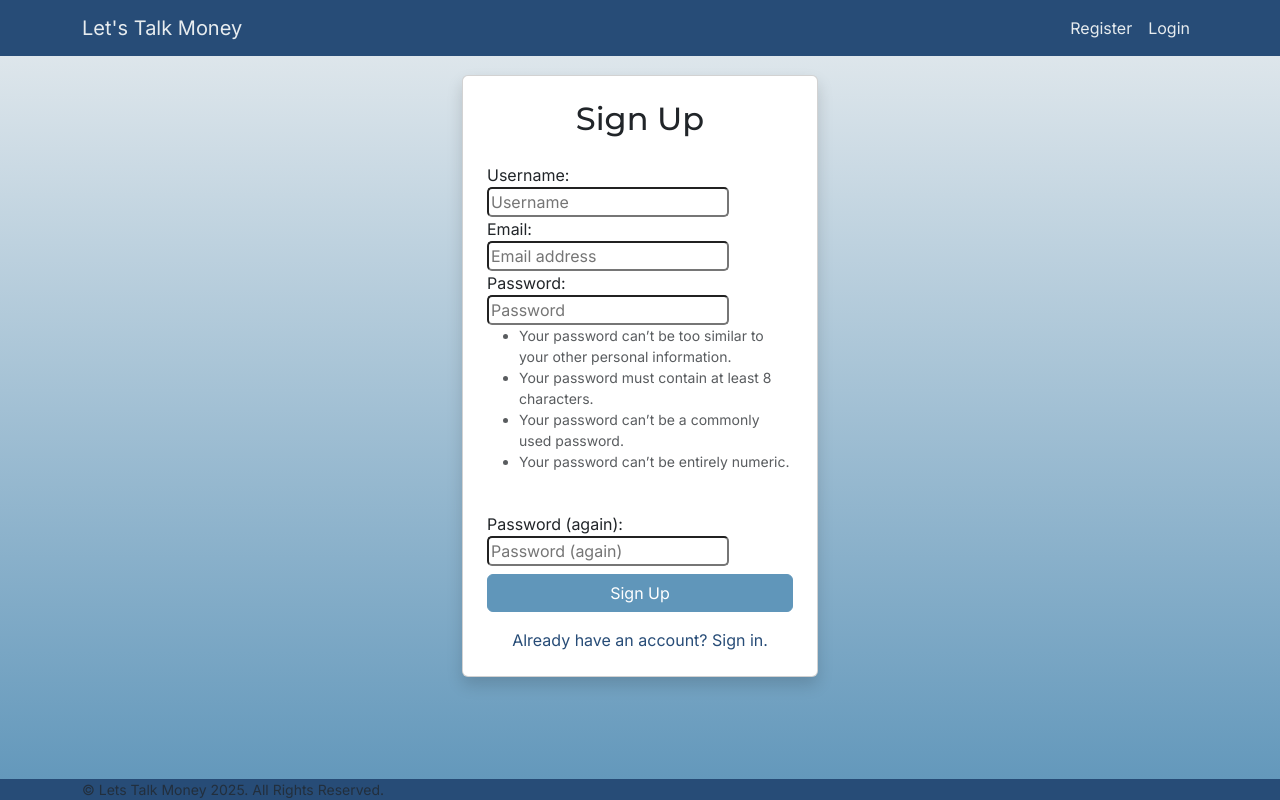
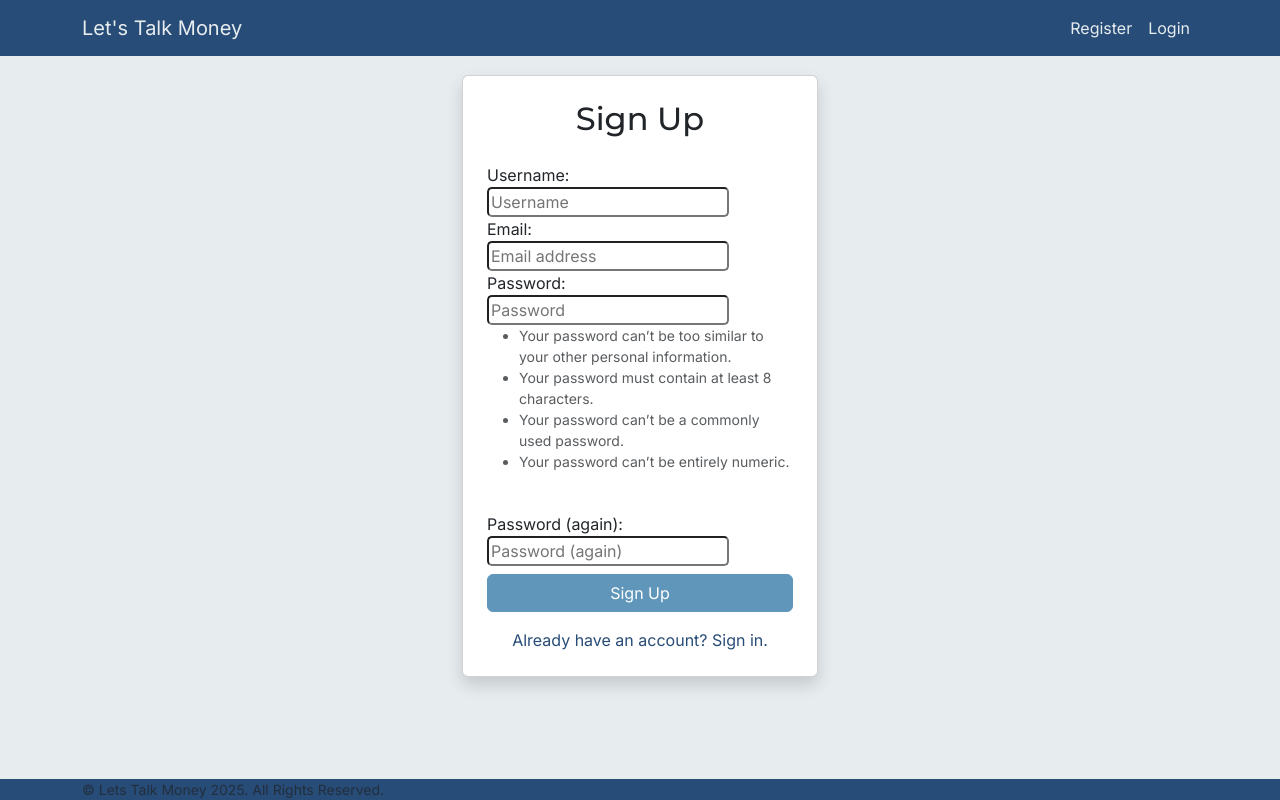
Before and after one commit to CoalTrain1618/MP_3_Xpenso, a Django app: page /accounts/signup/ in a window 1280 px wide. Run offline with Django 5.2, Linux system fonts and the light colour scheme; parts of the project's set-up code (start-up, migrations or seed data) failed here and were passed over; some libraries are stand-ins or nearby versions.

Commit message:
Removed linear gradient, looks aweful.

```diff
--- a/static/css/style.css
+++ b/static/css/style.css
@@ -3,7 +3,7 @@
 /* General Styles */
 
 body {
-    background: linear-gradient(#E7ECEF 0%, #6096BA 100%);
+    background-color: #E7ECEF;
     font-family: 'Inter', sans-serif;
 }
 
```
